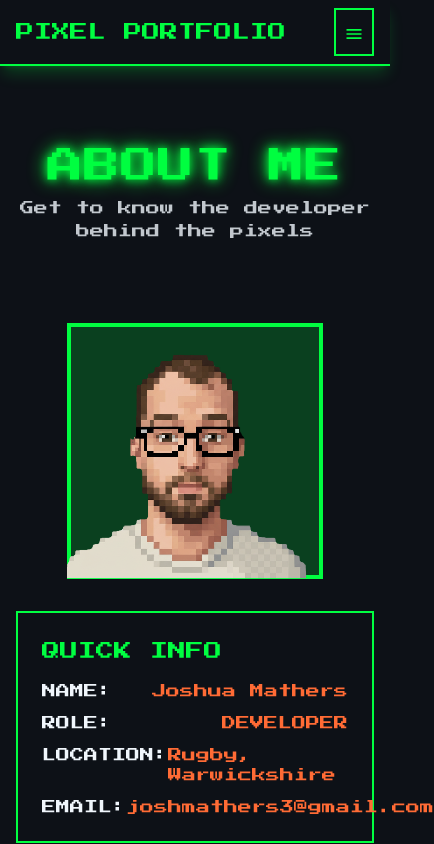
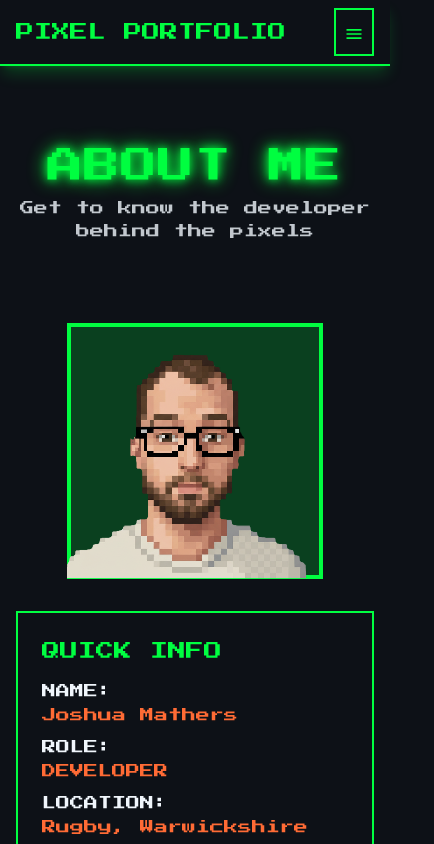
Before and after one commit to josh098900/portfolio_new, a Next.js app in the folder pixel-portfolio/: page /about in a window 390 px wide. Shown: the top 844 px of the page, 434 px wide, since content can reach past the window. Built offline with nearby package versions, Linux system fonts and the light colour scheme.

Commit message:
just updating stuff

```diff
--- a/pixel-portfolio/app/about/page.tsx
+++ b/pixel-portfolio/app/about/page.tsx
@@ -40,21 +40,21 @@ export default function AboutPage() {
             <div className="bg-pixel-dark border-2 border-pixel-primary p-6">
               <h3 className="font-pixel text-pixel-primary text-lg mb-4">QUICK INFO</h3>
               <div className="space-y-3">
-                <div className="flex justify-between">
+                <div className="flex flex-col sm:flex-row sm:justify-between gap-1">
                   <span className="font-pixel text-pixel-light text-sm">NAME:</span>
-                  <span className="font-pixel text-pixel-secondary text-sm">{personalInfo.name}</span>
+                  <span className="font-pixel text-pixel-secondary text-sm break-words">{personalInfo.name}</span>
                 </div>
-                <div className="flex justify-between">
+                <div className="flex flex-col sm:flex-row sm:justify-between gap-1">
                   <span className="font-pixel text-pixel-light text-sm">ROLE:</span>
                   <span className="font-pixel text-pixel-secondary text-sm">DEVELOPER</span>
                 </div>
-                <div className="flex justify-between">
+                <div className="flex flex-col sm:flex-row sm:justify-between gap-1">
                   <span className="font-pixel text-pixel-light text-sm">LOCATION:</span>
-                  <span className="font-pixel text-pixel-secondary text-sm">{personalInfo.location}</span>
+                  <span className="font-pixel text-pixel-secondary text-sm break-words">{personalInfo.location}</span>
                 </div>
-                <div className="flex justify-between">
+                <div className="flex flex-col sm:flex-row sm:justify-between gap-1">
                   <span className="font-pixel text-pixel-light text-sm">EMAIL:</span>
-                  <span className="font-pixel text-pixel-secondary text-sm">{personalInfo.email}</span>
+                  <span className="font-pixel text-pixel-secondary text-sm break-all">{personalInfo.email}</span>
                 </div>
               </div>
             </div>
--- a/pixel-portfolio/app/layout.tsx
+++ b/pixel-portfolio/app/layout.tsx
@@ -21,8 +21,8 @@ const pixelFont = Press_Start_2P({
 
 export const metadata: Metadata = {
   title: {
-    default: "Pixel Portfolio",
-    template: "%s | Pixel Portfolio"
+    default: "Josh's Portfolio",
+    template: "%s | Josh's Portfolio"
   },
   description: "A pixel art themed developer portfolio showcasing projects, skills, and experience in modern web development",
   keywords: [
@@ -37,9 +37,9 @@ export const metadata: Metadata = {
     "React",
     "Next.js"
   ],
-  authors: [{ name: "Pixel Developer" }],
-  creator: "Pixel Developer",
-  publisher: "Pixel Portfolio",
+  authors: [{ name: "Joshua Mathers" }],
+  creator: "Joshua Mathers",
+  publisher: "Josh's Portfolio",
   formatDetection: {
     email: false,
     address: false,
@@ -53,21 +53,21 @@ export const metadata: Metadata = {
     type: "website",
     locale: "en_US",
     url: "https://pixel-portfolio.vercel.app",
-    title: "Pixel Portfolio - Developer Showcase",
+    title: "Josh's Portfolio - Developer Showcase",
     description: "A pixel art themed developer portfolio showcasing projects, skills, and experience",
-    siteName: "Pixel Portfolio",
+    siteName: "Josh's Portfolio",
     images: [
       {
         url: "/og-image.png",
         width: 1200,
         height: 630,
-        alt: "Pixel Portfolio - Developer Showcase",
+        alt: "Josh's Portfolio - Developer Showcase",
       },
     ],
   },
   twitter: {
     card: "summary_large_image",
-    title: "Pixel Portfolio - Developer Showcase",
+    title: "Josh's Portfolio - Developer Showcase",
     description: "A pixel art themed developer portfolio showcasing projects, skills, and experience",
     images: ["/og-image.png"],
     creator: "@pixeldev",
```
